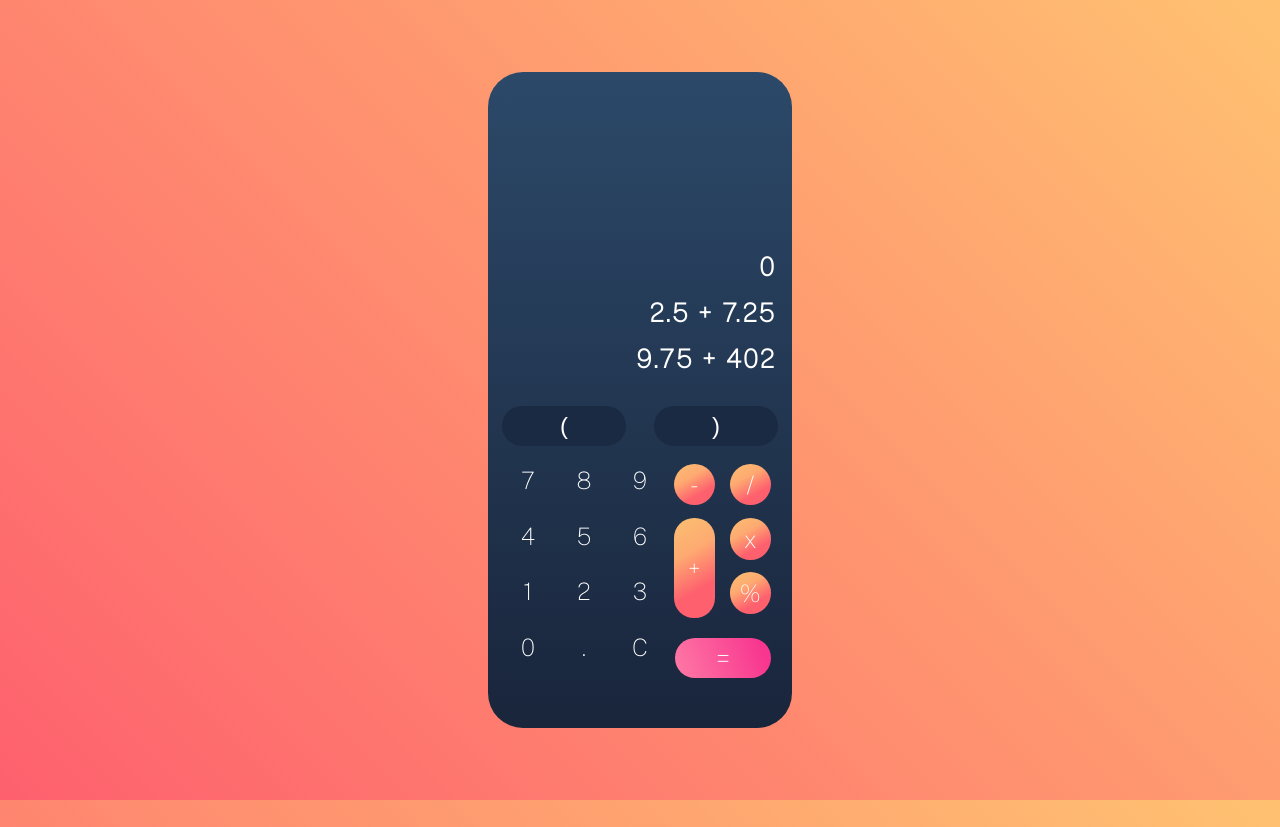
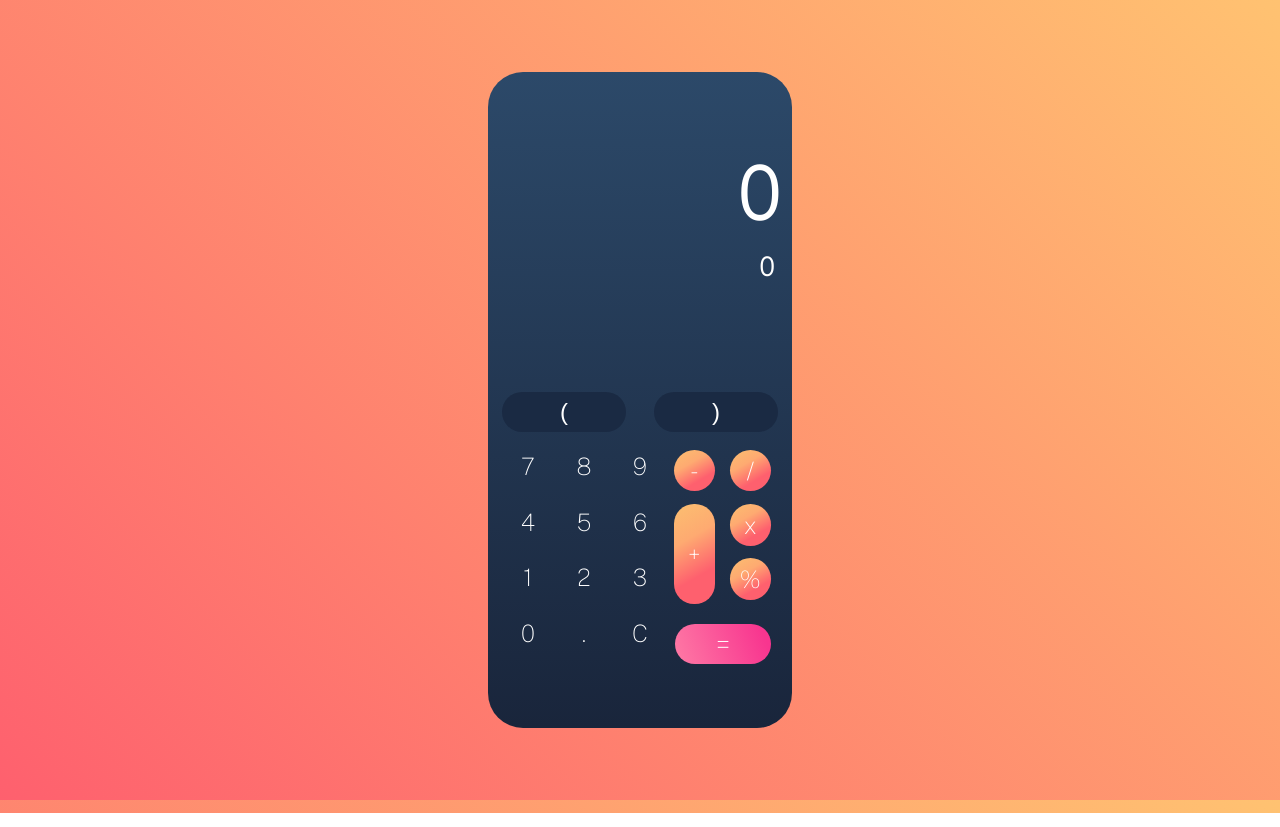
Before and after one commit to jessicalima22/calculator-react, a Next.js app: page / in a window 1280 px wide. Built offline with nearby package versions, Linux system fonts and the light colour scheme.

Commit message:
stateview two n three

```diff
--- a/Components/Numbers.jsx
+++ b/Components/Numbers.jsx
@@ -52,8 +52,11 @@ export default function Numbers (props){
 
         switch (true){
             case (input==="C"):
+                props.setStateResult(0)
+                props.setStateOperated(false)
+                props.setStateViewTwo(props.stateView)
+                props.setStateViewThree(props.stateViewTwo)
                 props.setStateView(0)
-                props.setStateOperated(false)
                 break;
             case (props.stateView===0 && input!=="."):
                 props.setStateView(input)
--- a/pages/index.jsx
+++ b/pages/index.jsx
@@ -12,11 +12,15 @@ export default function Home() {
 
   function equal (){
     setStateResult(eval(stateView))
-
+    setStateViewTwo(stateView)
+    setStateViewThree(stateViewTwo)
+    setStateView(eval(stateView))
 }
 
-  const [stateResult, setStateResult]=useState("")
+  const [stateResult, setStateResult]=useState(0)
   const [stateView, setStateView]=useState(0)
+  const [stateViewTwo, setStateViewTwo]=useState("")
+  const [stateViewThree, setStateViewThree]=useState("")
   const [stateOperated, setStateOperated]=useState(false)
   const [dotState, setDotState]=useState("abletoinsert")
   const [parenthesesState, setParenthesesState]=useState("unabletoinsert)")
@@ -28,8 +32,8 @@ export default function Home() {
         <Result stateResult={stateResult} setStateResult={setStateResult}
         stateView={stateView} setStateView={setStateView}/>
         <View view={stateView}></View>
-        <View>2.5 + 7.25</View>
-        <View>9.75 + 402</View>
+        <View>{stateViewTwo}</View>
+        <View>{stateViewThree}</View>
       </div>
 
       <div className={styles.conteinerDown}>
@@ -38,7 +42,7 @@ export default function Home() {
           <Parenthesis parenthesesState={parenthesesState} setParenthesesState={setParenthesesState} stateOperated={stateOperated} setStateOperated={setStateOperated} stateView={stateView} setStateView={setStateView} className={styles.parenthesis} signal=")" />
         </div>
         <div className={styles.conteinerNumbers}>
-          <Numbers dotState={dotState} setDotState={setDotState} stateView={stateView} setStateView={setStateView} stateOperated={stateOperated} setStateOperated={setStateOperated}/>
+          <Numbers stateViewThree={stateViewThree} setStateViewThree={setStateViewThree} stateViewTwo={stateViewTwo} setStateViewTwo={setStateViewTwo} stateResult={stateResult} setStateResult={setStateResult} dotState={dotState} setDotState={setDotState} stateView={stateView} setStateView={setStateView} stateOperated={stateOperated} setStateOperated={setStateOperated}/>
         </div>
         <div className={styles.conteinerOperationsFirst}>
           <div className={styles.conteinerOperationsSecond}>
@@ -50,3 +54,6 @@ export default function Home() {
     </div>
   );
 }
+
+
+//limitar o tamanho do resultado e alterar o tamanho da fonte conforme o numero de digitos (width) do rescut
```
